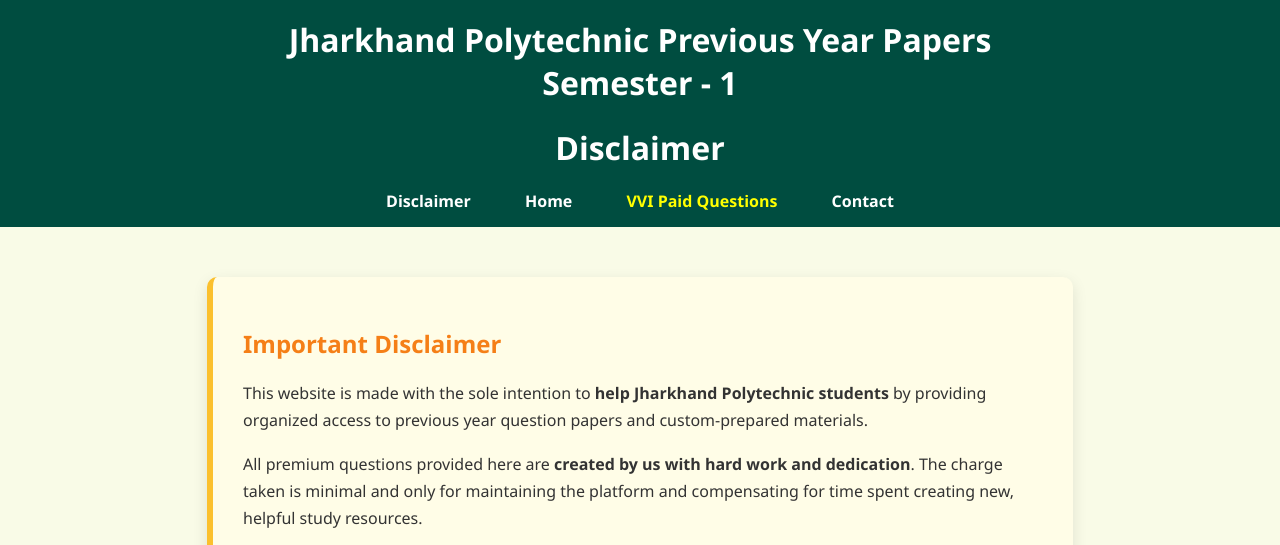
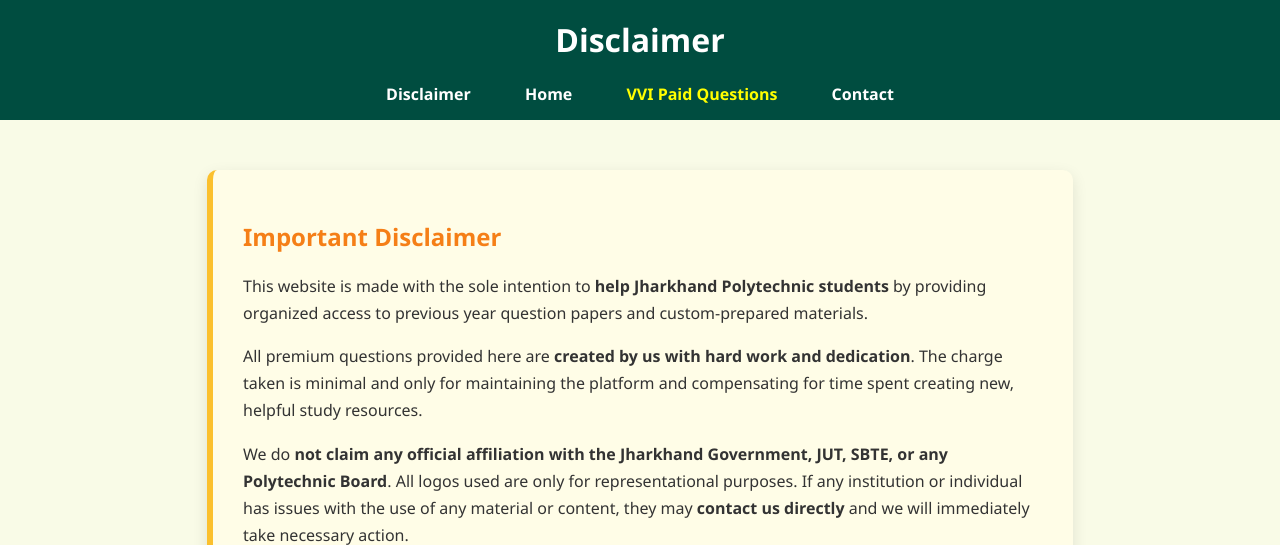
Before and after one commit to aloneashish1/jhpaperhelp, a plain HTML site: page disclaimer.html in a window 1280 px wide. Shown: the part 218-763 px from the top of the page. Drawn offline with Linux system fonts and the light colour scheme.

Commit message:
Update disclaimer.html

```diff
--- a/disclaimer.html
+++ b/disclaimer.html
@@ -65,8 +65,6 @@
     <div class="logo-container">
       <img src="jh.png" alt="Jharkhand Polytechnic Logo" class="logo">
     </div>
-    <h1>Jharkhand Polytechnic Previous Year Papers <br>
-    Semester - 1</h1>
     <h1>Disclaimer</h1>
     <nav>
       <a href="disclaimer.html">Disclaimer</a>
```
